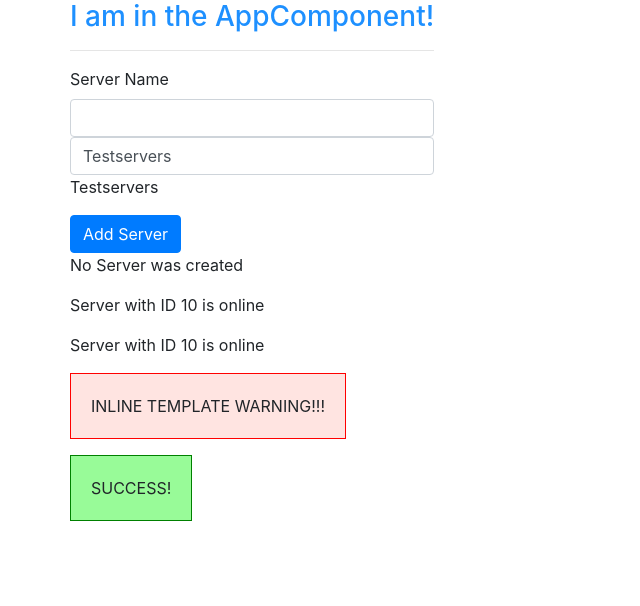
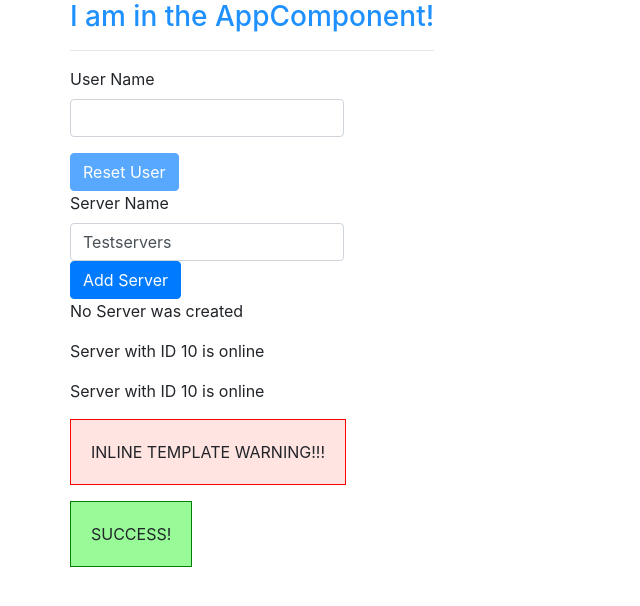
Before and after one commit to vijaykglg/my-first-angular-app, an Angular app: page / in a window 1280 px wide. Shown: the top 606 px of the page, without its empty margins (0-640 px from the left). Built offline with nearby package versions, Linux system fonts and the light colour scheme.

Commit message:
Assignment on DataBinding

```diff
--- a/src/app/servers/servers.component.html
+++ b/src/app/servers/servers.component.html
@@ -1,14 +1,31 @@
-<label>Server Name</label>
+<div class="container">
+    <div class="row">
+        <div class="col-xs-12">
+            <label>User Name</label>
             <input
                 type="text"
                 class="form-control"
-    (input)="onUpdateServerName($event)">
+                [(ngModel)]="username">
+            <p>{{ username }}</p>
+            <button
+                class="btn btn-primary"
+                [disabled]="username === ''"
+                (click)="username = ''">Reset User</button>
+        </div>
+    </div>
+    <div class="row">
+        <div class="col-xs-12">
+            <label>Server Name</label>
+            <!-- <input
+                type="text"
+                class="form-control"
+                (input)="onUpdateServerName($event)"> -->
 
             <input
                 type="text"
                 class="form-control"
                 [(ngModel)]="serverName">
-<p>{{ serverName }}</p>
+            <!-- <p>{{ serverName }}</p> -->
             <button
                 class="btn btn-primary"
                 [disabled]="!allowNewServer"
@@ -16,5 +33,12 @@
             <!--<p>{{ allowNewServer }}</p> --><!-- DataBinding: String Interpolation -->
             <!--<p [innerText]="allowNewServer"></p> --><!-- DataBinding: Property Binding -->
             <p>{{ serverCreationStatus }}</p>
+        </div>
+    </div>
+</div>
+
+
+
+
 <app-server></app-server>
 <app-server></app-server>
--- a/src/app/servers/servers.component.ts
+++ b/src/app/servers/servers.component.ts
@@ -14,6 +14,7 @@ export class ServersComponent implements OnInit {
   allowNewServer = false;
   serverCreationStatus = 'No Server was created';
   serverName = 'Testservers';
+  username = '';
 
   constructor() {
     //function() {}; Below syntax is similar to this
@@ -26,11 +27,10 @@ export class ServersComponent implements OnInit {
   }
 
   onCreateServer(){
-    this.serverCreationStatus= 'Server got created!';
+    this.serverCreationStatus= 'Server got created! Name is '+this.serverName;
   }
 
   onUpdateServerName(event: Event) {
     this.serverName= (<HTMLInputElement>event.target).value;
   }
-
 }
```
Lines whose indentation alone changed are shown as unchanged.
